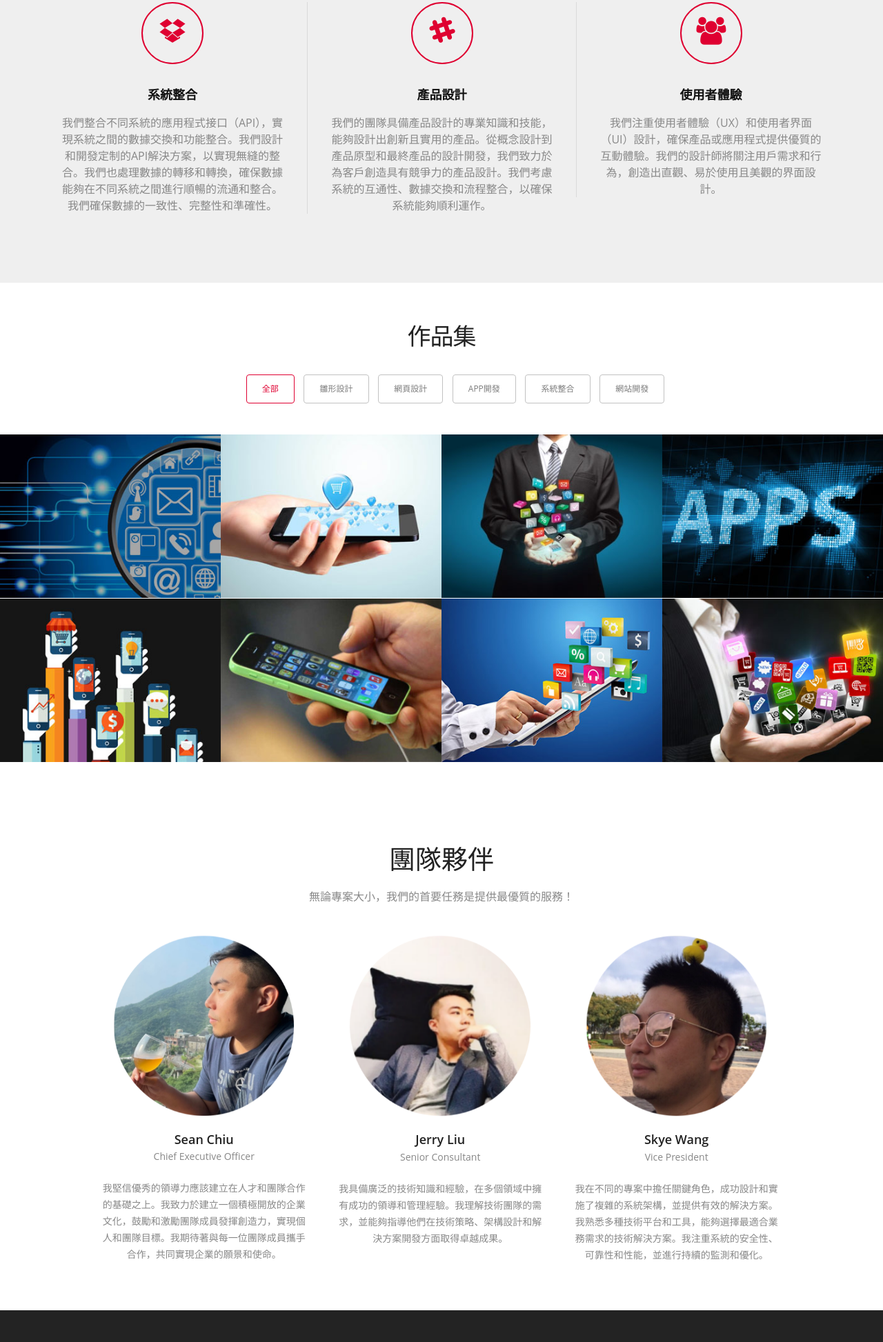
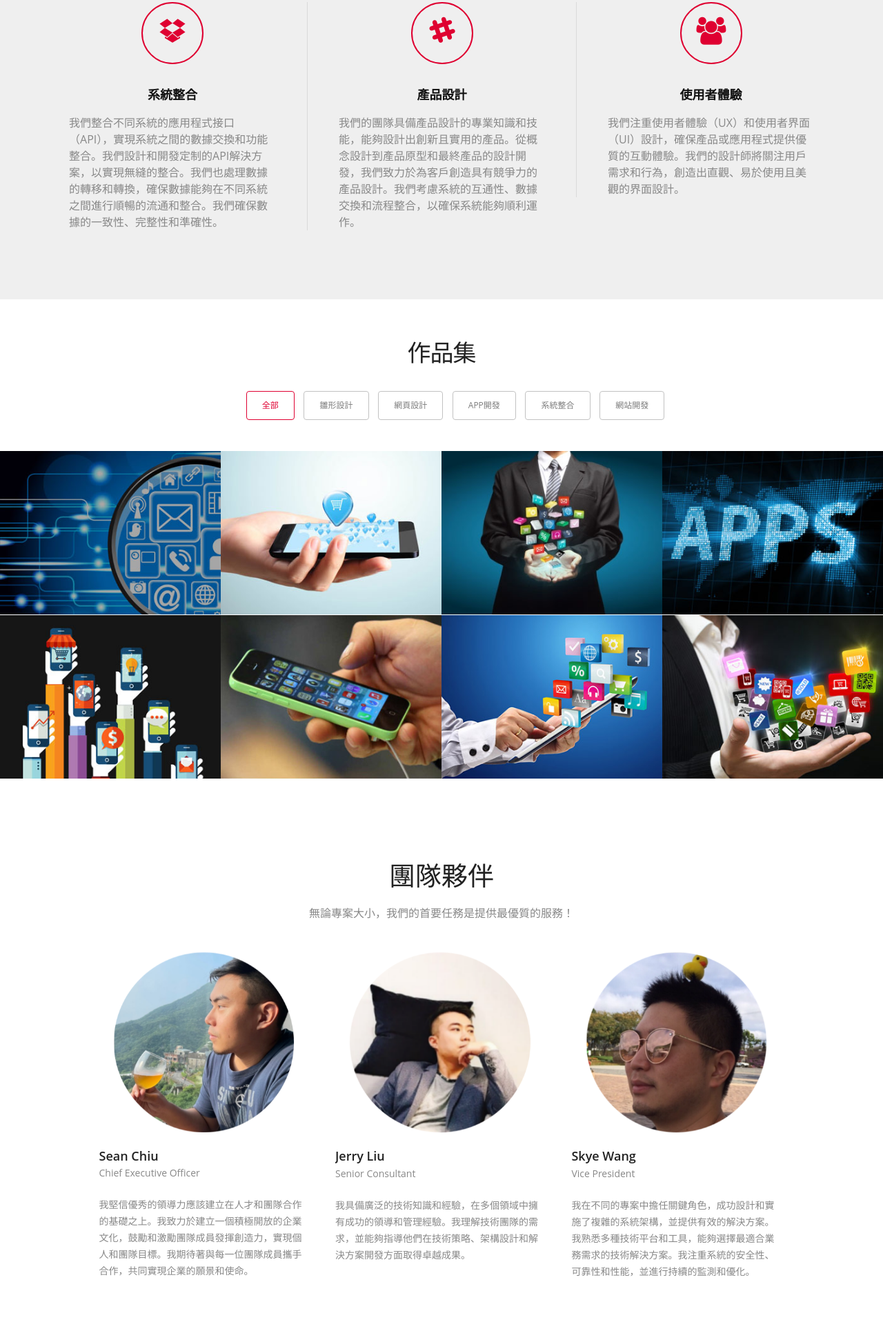
Before and after one commit to jimlai1005/Tesewise, a plain HTML site: page index.html in a window 1280 px wide. Shown: the part 1874-3820 px from the top of the page at 69% size. Drawn offline with Linux system fonts and the light colour scheme.

Commit message:
Minor glitches fixed

```diff
--- a/css/style.css
+++ b/css/style.css
@@ -317,6 +317,12 @@ a.read_more2:hover {
 
 .service_block {
     text-align: center;
+    padding-left: 15px;
+    padding-right: 15px;
+}
+
+.service_block p{
+    text-align: left;
     padding-left: 15px;
     padding-right: 15px;
 }
@@ -657,9 +663,9 @@ img {
 .team_area {
     width: 30.66%;
     margin-right: 3.82979%;
-    height: 490px;
+    height: 560px;
     overflow: hidden;
-    text-align: center;
+    text-align: left;
     float: left;
 }
 
```
